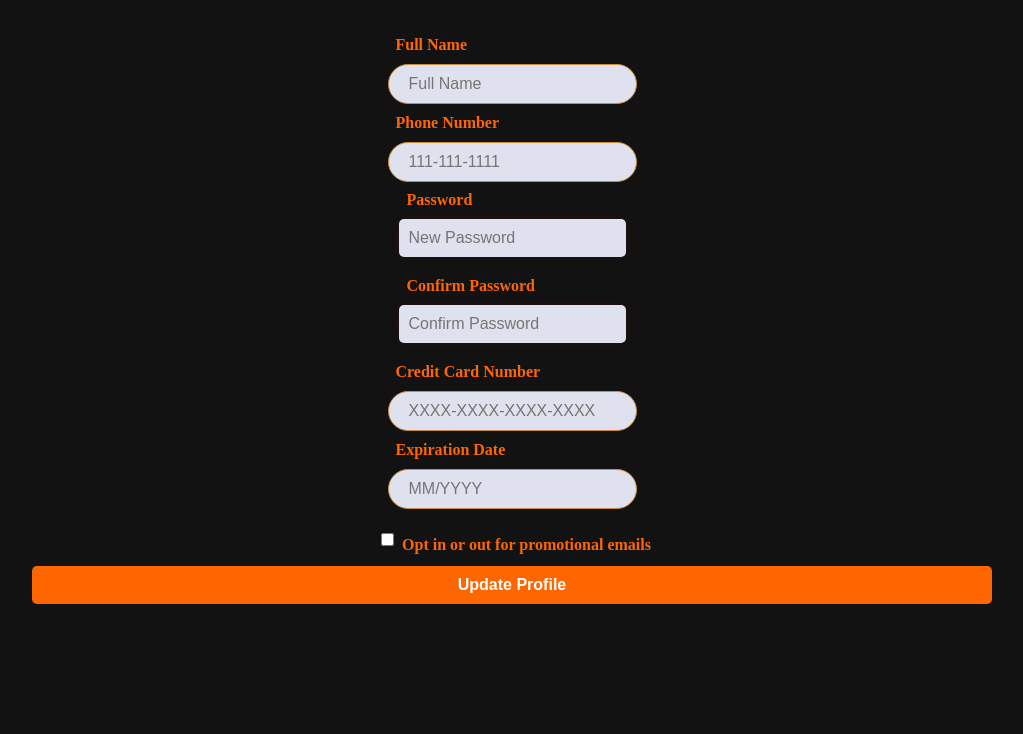
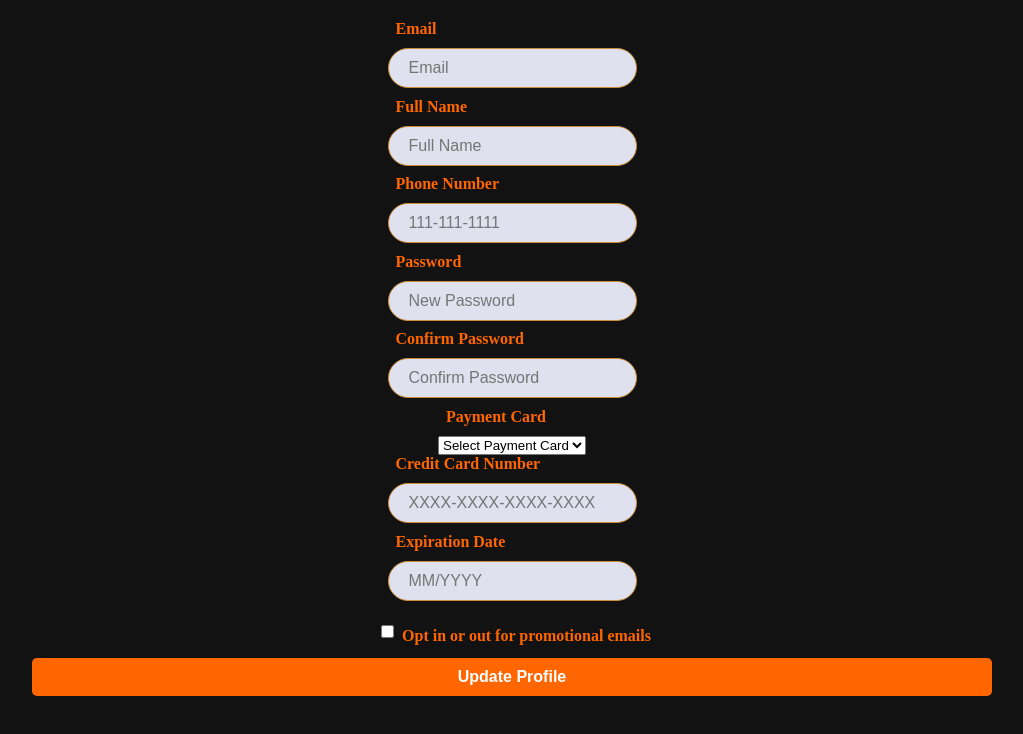
Before and after one commit to Cucumbercon/Cinema-Project, a React (Create React App) app in the folder web/: page /updateprofile in a window 1280 px wide. Shown: the top 734 px of the page, without its empty margins (128-1151 px from the left). Built offline with nearby package versions, Linux system fonts and the light colour scheme; a web font is replaced by a local one.

Commit message:
Removed user picture

```diff
--- a/web/src/pages/Users/UpdateProfile.js
+++ b/web/src/pages/Users/UpdateProfile.js
@@ -1,17 +1,19 @@
 import React, { useState, useEffect } from "react";
 import "./UpdateProfile.css";
-import { FontAwesomeIcon } from "@fortawesome/react-fontawesome";
-import { faUser } from "@fortawesome/free-solid-svg-icons";
+
 
 export const UpdateProfile = (props) => {
         const [fullName, setFullName] = useState('');
+        const [email, setEmail] = useState('');
         const [phoneNumber, setPhoneNumber] = useState('');
         const [subscribe, setSubscribe] = useState(false);
         const [creditCardNumber, setCreditCardNumber] = useState('');
         const [expirationDate, setExpirationDate] = useState('');
         const [password, setPassword] = useState('');
         const [confirmPassword, setConfirmPassword] = useState('');
-    const [selectedProfilePicture, setSelectedProfilePicture] = useState(null);
+        const [selectedPaymentCard, setSelectedPaymentCard] = useState('');
+
+
 
 
         // ToDO: function to load the user's existing information
@@ -36,8 +38,21 @@ export const UpdateProfile = (props) => {
         }, []);
 
         return (
+
                 <div className="form-box">
                     <form className="update-profile-form" onSubmit={handleSubmit}>
+                         {/* Email */}
+                         <div className="input-container">
+                            <label htmlFor="email">Email</label>
+                            <input
+                                value={email}
+                                onChange={(e) => setEmail(e.target.value)}
+                                type="updateemail"
+                                placeholder="Email"
+                                id="email"
+                                name="email"
+                            />
+                        </div>
                         {/* Full Name */}
                         <div className="input-container">
                             <label htmlFor="fullName">Full Name</label>
@@ -50,6 +65,7 @@ export const UpdateProfile = (props) => {
                                 name="fullName"
                             />
                         </div>
+
                         {/* Phone Number */}
                         <div className="input-container">
                             <label htmlFor="phoneNumber">Phone Number</label>
@@ -68,7 +84,7 @@ export const UpdateProfile = (props) => {
                             <input
                                 value={password}
                                 onChange={(e) => setPassword(e.target.value)}
-                            type="password"
+                                type="updatepassword"
                                 placeholder="New Password"
                                 id="password"
                                 name="password"
@@ -80,12 +96,29 @@ export const UpdateProfile = (props) => {
                             <input
                                 value={confirmPassword}
                                 onChange={(e) => setConfirmPassword(e.target.value)}
-                            type="password"
+                                type="updatepassword"
                                 placeholder="Confirm Password"
                                 id="confirmPassword"
                                 name="confirmPassword"
                             />
                         </div>
+                        {/* Payment Card */}
+                        <div className="input-container">
+                            <label htmlFor="paymentCard">Payment Card</label>
+                            <select
+                                value={selectedPaymentCard}
+                                onChange={(e) => setSelectedPaymentCard(e.target.value)}
+                                id="paymentCard"
+                                name="paymentCard"
+                                className="select-input" // add a class to the select element
+                            >
+                                <option value="">Select Payment Card</option>
+                                <option value="Payment Card 1">Payment Card 1</option>
+                                <option value="Payment Card 2">Payment Card 2</option>
+                                <option value="Payment Card 3">Payment Card 3</option>
+                            </select>
+                        </div>
+
                         {/* Credit Card Number */}
                         <div className="input-container">
                             <label htmlFor="creditCardNumber">Credit Card Number</label>
@@ -125,5 +158,4 @@ export const UpdateProfile = (props) => {
                     </form>
                 </div>
 
-    );
-};
+        );    };
```
Lines whose indentation alone changed are shown as unchanged.
